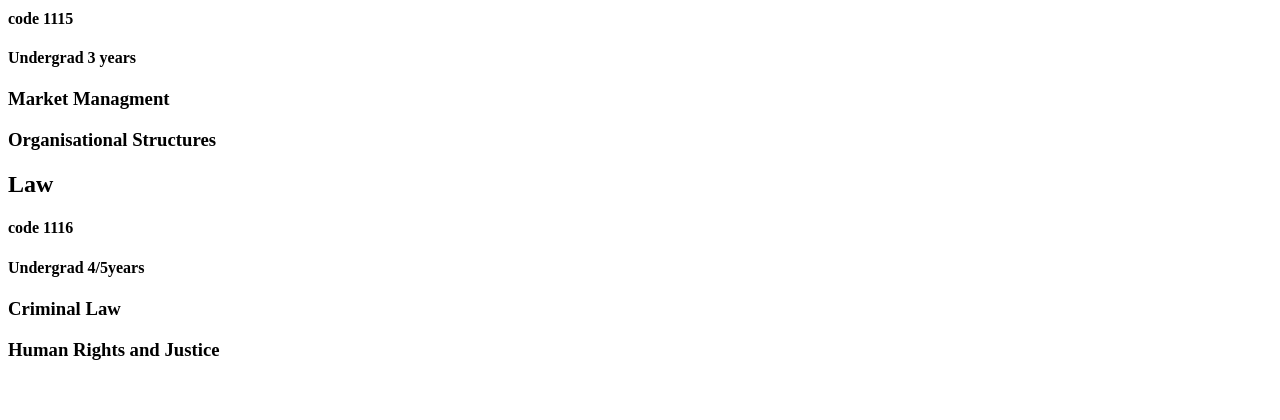
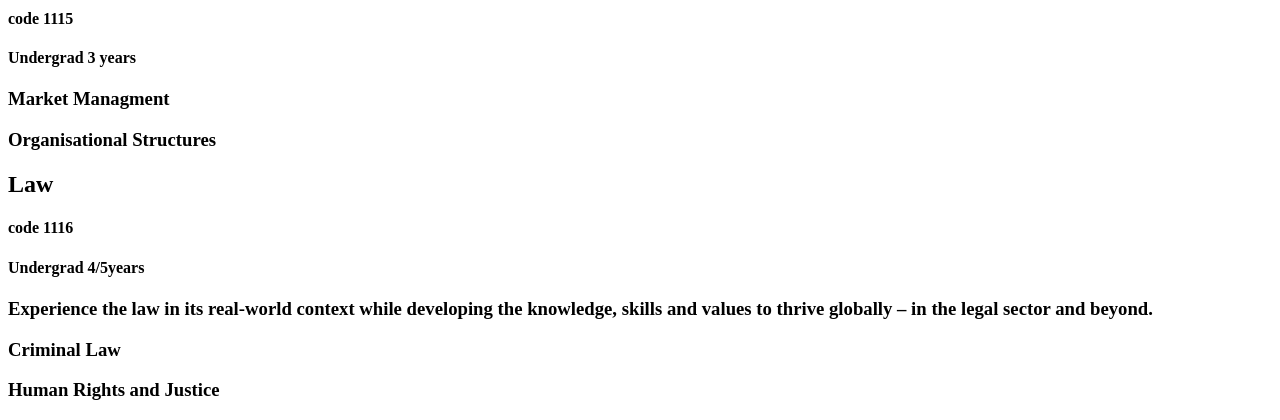
Before and after one commit to C3081619003/registrationApp, a Django app: page /modules/ in a window 1280 px wide. Shown: the part 956-1376 px from the top of the page. Before the commit the page ends 1316 px from the top, so only its background shows below. Run offline with Django 5.2, Linux system fonts and the light colour scheme.

Commit message:
initial temmplates

```diff
--- a/studentApp/templates/studentApp/modules.html
+++ b/studentApp/templates/studentApp/modules.html
@@ -47,6 +47,7 @@
     <h2>Law</h2>
     <h4>code 1116</h4>
     <h4>Undergrad 4/5years</h4>
+    <h3>Experience the law in its real-world context while developing the knowledge, skills and values to thrive globally – in the legal sector and beyond.</h3>
     <h3>Criminal Law</h3>
     <h3>Human Rights and Justice</h3>
 </div>
```
